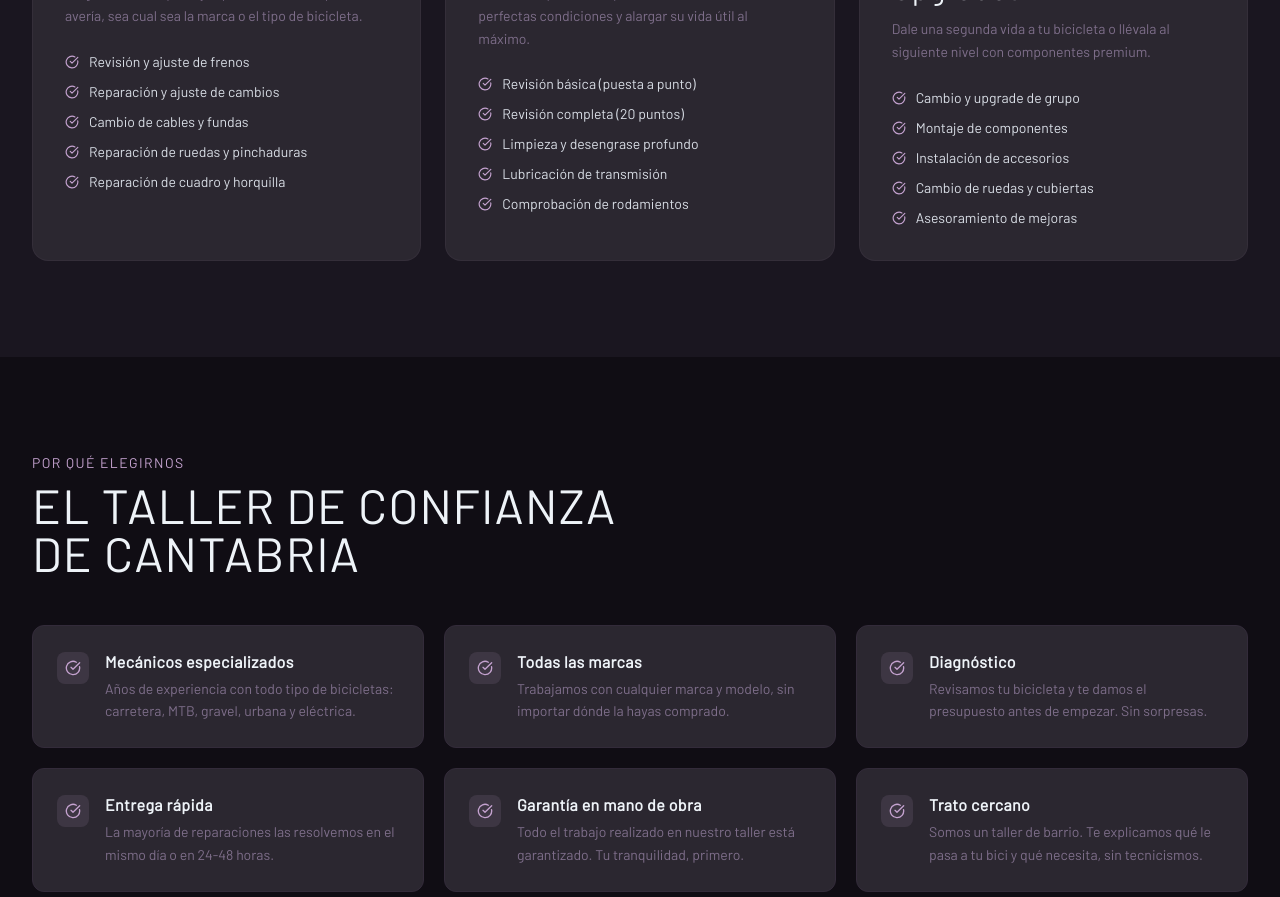
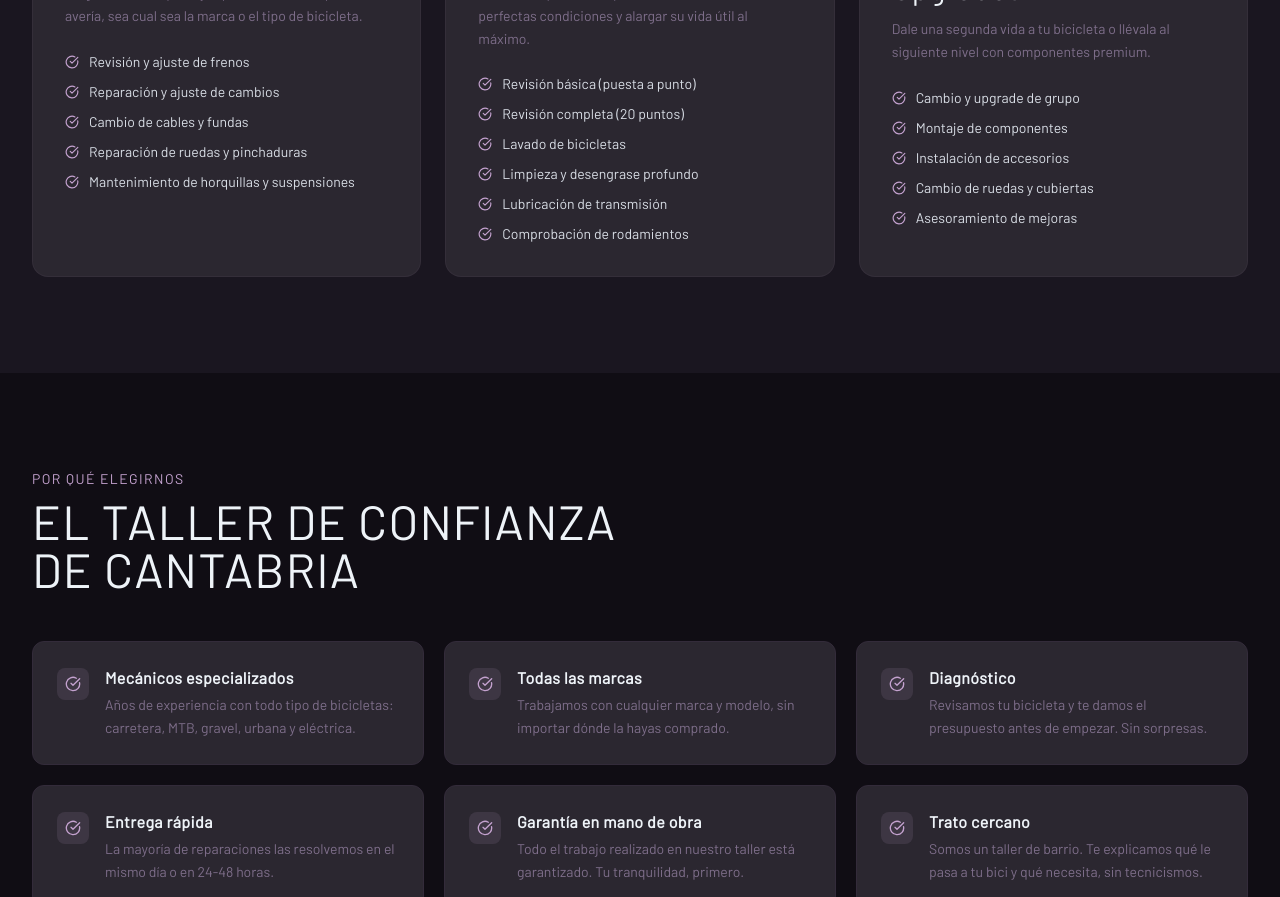
Before and after one commit to PabloFernandez07/DCBikes, a React (Vite) app: page /taller in a window 1280 px wide. Shown: the part 1380-2277 px from the top of the page. Built offline with nearby package versions, Linux system fonts and the light colour scheme; no server answers; the database is empty.

Commit message:
content(taller): horquillas/suspensiones + lavado de bicis
Sustituye "Reparación de cuadro y horquilla" por "Mantenimiento de
horquillas y suspensiones" y añade "Lavado de bicicletas" a los
servicios de mantenimiento.

Co-Authored-By: Claude Opus 4.8 <noreply@anthropic.com>

```diff
--- a/src/pages/public/Workshop.tsx
+++ b/src/pages/public/Workshop.tsx
@@ -25,14 +25,14 @@ const services = [
     icon: <Wrench size={32} strokeWidth={1.5} aria-hidden="true" />,
     title: 'Reparación',
     text: 'Diagnóstico completo y reparación de cualquier avería, sea cual sea la marca o el tipo de bicicleta.',
-    items: ['Revisión y ajuste de frenos', 'Reparación y ajuste de cambios', 'Cambio de cables y fundas', 'Reparación de ruedas y pinchaduras', 'Reparación de cuadro y horquilla'],
+    items: ['Revisión y ajuste de frenos', 'Reparación y ajuste de cambios', 'Cambio de cables y fundas', 'Reparación de ruedas y pinchaduras', 'Mantenimiento de horquillas y suspensiones'],
     accent: 'from-[rgba(196,162,207,0.15)] to-transparent',
   },
   {
     icon: <Settings size={32} strokeWidth={1.5} aria-hidden="true" />,
     title: 'Mantenimiento',
     text: 'Revisiones periódicas para mantener tu bici en perfectas condiciones y alargar su vida útil al máximo.',
-    items: ['Revisión básica (puesta a punto)', 'Revisión completa (20 puntos)', 'Limpieza y desengrase profundo', 'Lubricación de transmisión', 'Comprobación de rodamientos'],
+    items: ['Revisión básica (puesta a punto)', 'Revisión completa (20 puntos)', 'Lavado de bicicletas', 'Limpieza y desengrase profundo', 'Lubricación de transmisión', 'Comprobación de rodamientos'],
     accent: 'from-[rgba(229,48,30,0.08)] to-transparent',
   },
   {
```
